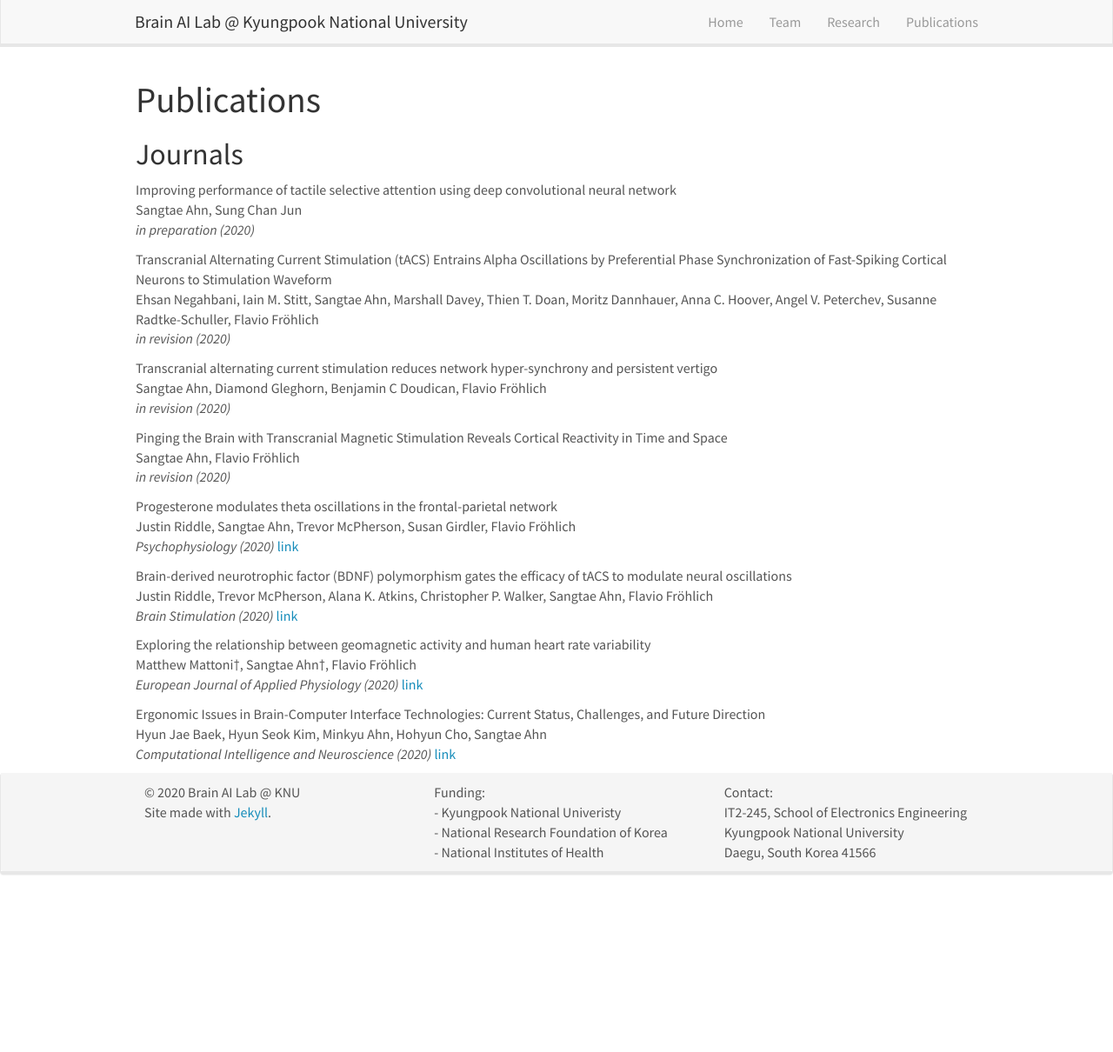
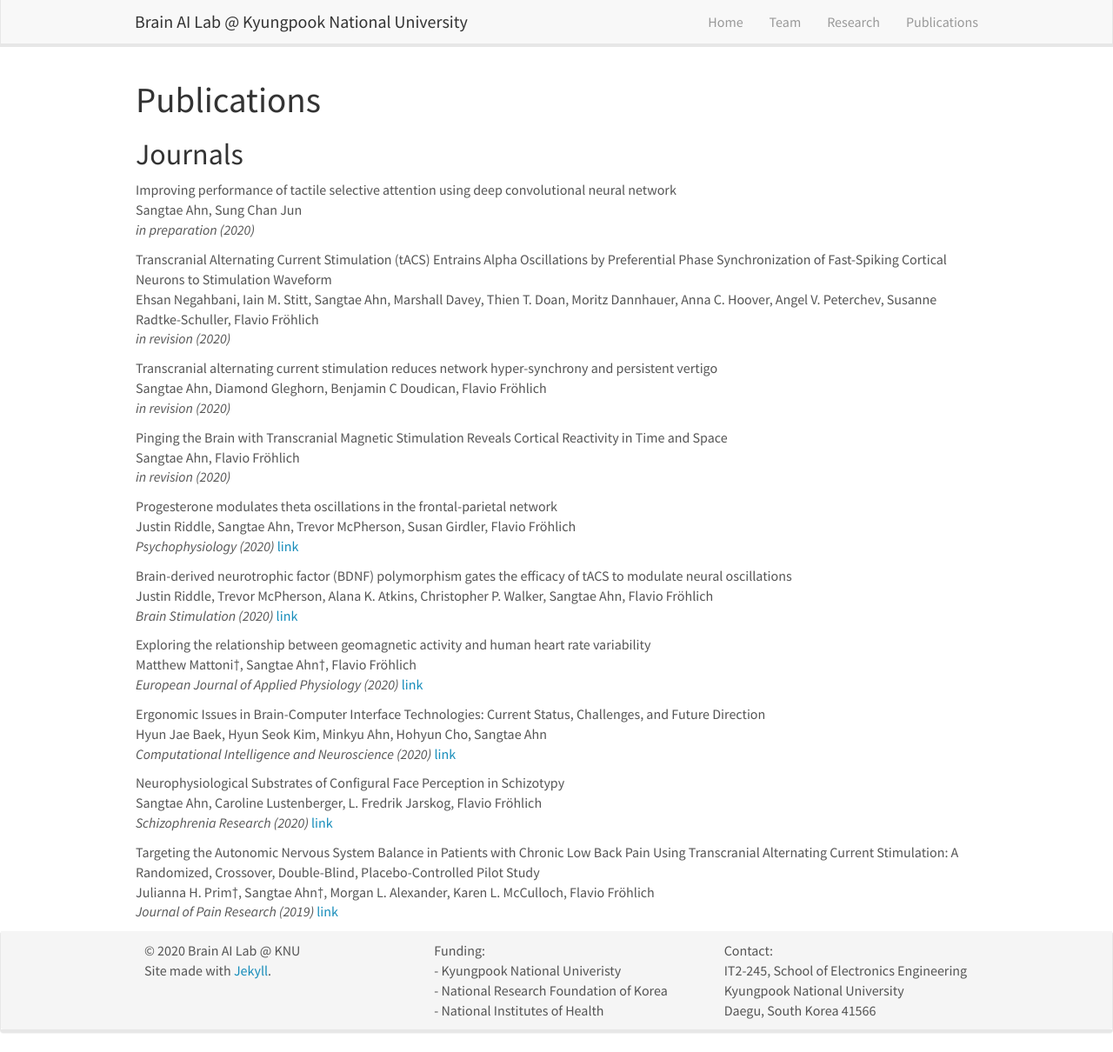
Before and after one commit to KNU-BrainAI/knu-brainai.github.io, a Jekyll site: the page built from _pages/publications.md, in a window 1280 px wide and 1210 px high. Shown: the whole window at 87% size. Built offline with Jekyll 4.4.1, drawn with Linux system fonts in a browser that asks for light colours; nearby versions of some CDN libraries.

Commit message:
Update publist.yml

```diff
--- a/_data/publist.yml
+++ b/_data/publist.yml
@@ -93,3 +93,27 @@
   highlight: 0
   news1:
   news2:
+
+- title: "Neurophysiological Substrates of Configural Face Perception in Schizotypy"
+  image:
+  description:
+  authors: Sangtae Ahn, Caroline Lustenberger, L. Fredrik Jarskog, Flavio Fröhlich
+  journal: Schizophrenia Research (2020)
+  link:
+    url: https://www.sciencedirect.com/science/article/abs/pii/S0920996419305031
+    display: link
+  highlight: 0
+  news1:
+  news2:
+
+- title: "Targeting the Autonomic Nervous System Balance in Patients with Chronic Low Back Pain Using Transcranial Alternating Current Stimulation: A Randomized, Crossover, Double-Blind, Placebo-Controlled Pilot Study"
+  image:
+  description:
+  authors: Julianna H. Prim†, Sangtae Ahn†, Morgan L. Alexander, Karen L. McCulloch, Flavio Fröhlich
+  journal: Journal of Pain Research (2019)
+  link:
+    url: https://www.dovepress.com/articles.php?article_id=50364
+    display: link
+  highlight: 0
+  news1:
+  news2:
```
